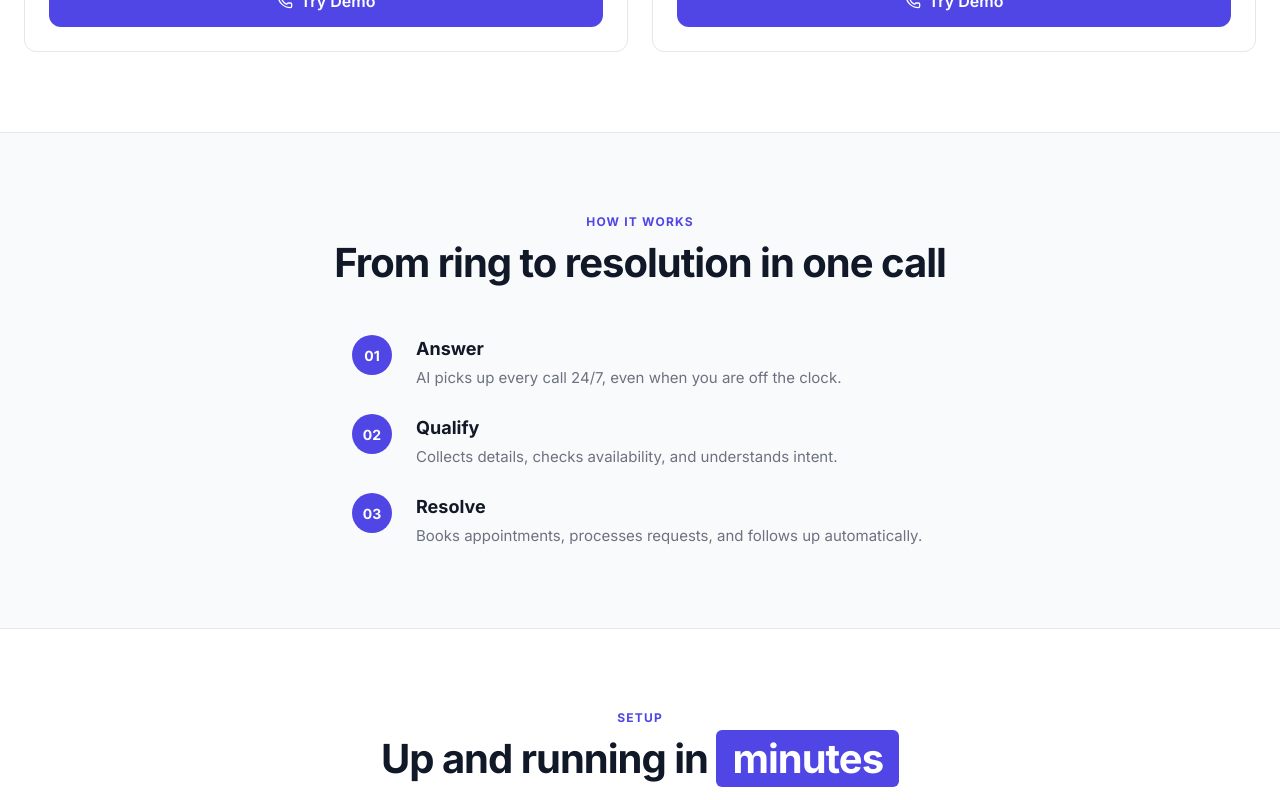
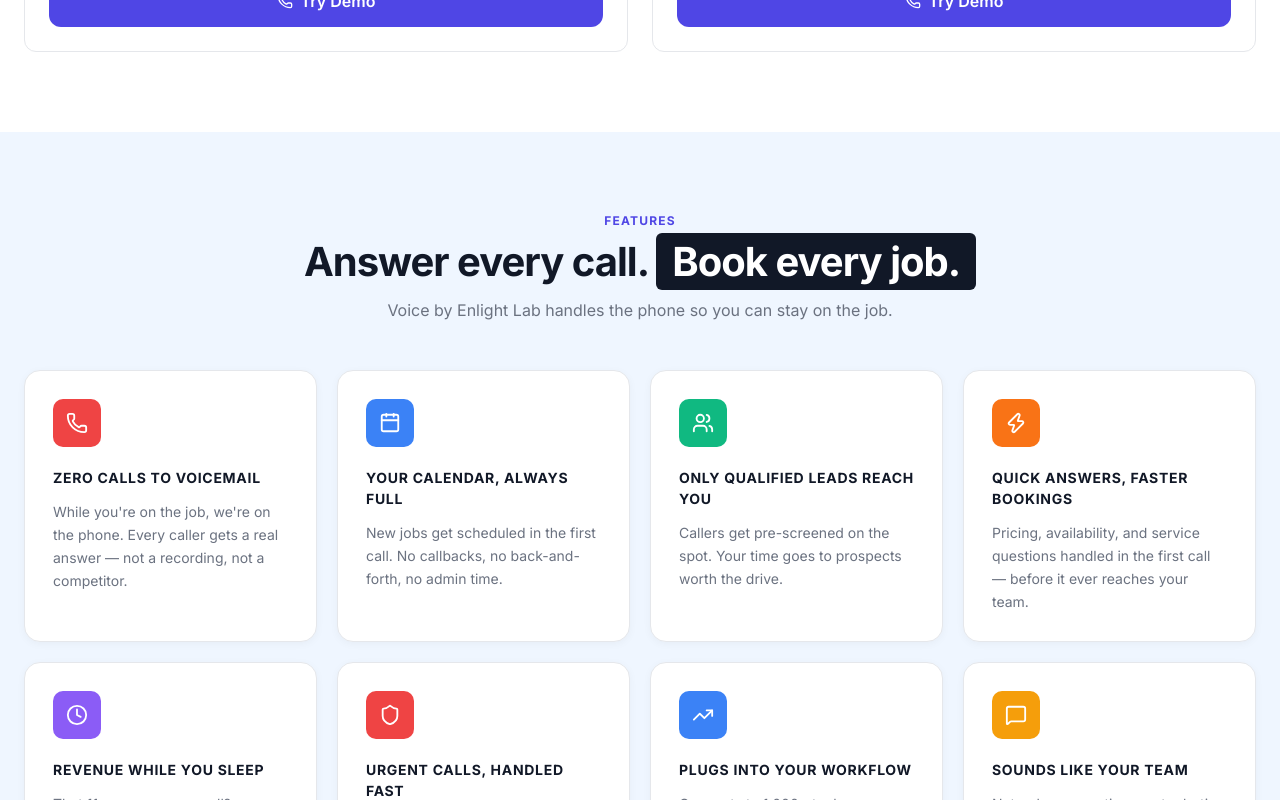
Before and after one commit to Shravankotagi/voice-agents-, a Next.js app: page / in a window 1280 px wide. Shown: the part 1620-2420 px from the top of the page. Built offline with nearby package versions, Linux system fonts and the light colour scheme.

Commit message:
update footer with proper navigation links

```diff
--- a/app/page.tsx
+++ b/app/page.tsx
@@ -119,6 +119,7 @@ export default function HomePage() {
             <Image src="/enlight-lab-logo.png" alt="Enlight Lab" width={200} height={42} style={{ objectFit: "contain" }} />
           </div>
           <div className="nav-links">
+            <button className="nav-link" onClick={() => document.getElementById('features')?.scrollIntoView({ behavior: 'smooth' })}>Features</button>
             <button className="nav-link" onClick={() => document.getElementById('how-it-works')?.scrollIntoView({ behavior: 'smooth' })}>How It Works</button>
             <button className="nav-link" onClick={() => document.getElementById('industries')?.scrollIntoView({ behavior: 'smooth' })}>Industries</button>
             <button className="nav-link" onClick={() => document.getElementById('faq')?.scrollIntoView({ behavior: 'smooth' })}>FAQ</button>
@@ -323,6 +324,62 @@ export default function HomePage() {
         </div>
       </section>
 
+      {/* Features */}
+      <section id="features" className="section" style={{ background: "#EFF6FF" }}>
+        <div className="container">
+          <div style={{ textAlign: "center", marginBottom: "3rem" }}>
+            <p style={{ fontSize: "0.75rem", fontWeight: 700, textTransform: "uppercase", letterSpacing: "0.1em", color: "#4F46E5", marginBottom: "0.5rem" }}>Features</p>
+            <h2 className="section-title">
+              Answer every call.{" "}
+              <span style={{ background: "#111827", color: "#fff", padding: "0.1em 0.4em", borderRadius: "6px" }}>Book every job.</span>
+            </h2>
+            <p style={{ color: "#6B7280", fontSize: "1rem", marginTop: "0.75rem" }}>
+              Voice by Enlight Lab handles the phone so you can stay on the job.
+            </p>
+          </div>
+          <div className="features-section-grid">
+            {[
+              { color: "#EF4444", icon: Phone, title: "Zero Calls to Voicemail", desc: "While you're on the job, we're on the phone. Every caller gets a real answer — not a recording, not a competitor." },
+              { color: "#3B82F6", icon: Calendar, title: "Your Calendar, Always Full", desc: "New jobs get scheduled in the first call. No callbacks, no back-and-forth, no admin time." },
+              { color: "#10B981", icon: Users, title: "Only Qualified Leads Reach You", desc: "Callers get pre-screened on the spot. Your time goes to prospects worth the drive." },
+              { color: "#F97316", icon: Zap, title: "Quick Answers, Faster Bookings", desc: "Pricing, availability, and service questions handled in the first call — before it ever reaches your team." },
+              { color: "#8B5CF6", icon: Clock, title: "Revenue While You Sleep", desc: "That 11pm emergency call? Answered, qualified, and scheduled before morning." },
+              { color: "#EF4444", icon: Shield, title: "Urgent Calls, Handled Fast", desc: "Emergencies get flagged and routed to the right person immediately. No delays, no dropped balls." },
+              { color: "#3B82F6", icon: TrendingUp, title: "Plugs Into Your Workflow", desc: "Connects to 1,000+ tools — your CRM, calendar, and field service platform — out of the box." },
+              { color: "#F59E0B", icon: MessageSquare, title: "Sounds Like Your Team", desc: "Natural conversations, not robotic menus. Callers feel heard — and they book." },
+            ].map((f, i) => (
+              <motion.div
+                key={f.title}
+                initial={{ opacity: 0, y: 20 }}
+                whileInView={{ opacity: 1, y: 0 }}
+                viewport={{ once: true }}
+                transition={{ duration: 0.4, delay: i * 0.07 }}
+                style={{
+                  background: "#fff",
+                  border: "1.5px solid #E5E7EB",
+                  borderRadius: "16px",
+                  padding: "1.75rem",
+                  boxShadow: "0 2px 8px rgba(0,0,0,0.04)",
+                  transition: "box-shadow 0.2s, transform 0.2s",
+                }}
+                whileHover={{ y: -4, boxShadow: "0 8px 24px rgba(0,0,0,0.1)" }}
+              >
+                <div style={{
+                  width: "48px", height: "48px", borderRadius: "10px",
+                  background: f.color, display: "flex", alignItems: "center",
+                  justifyContent: "center", marginBottom: "1.25rem",
+                }}>
+                  <f.icon size={22} color="#fff" strokeWidth={2} />
+                </div>
+                <h3 style={{ fontSize: "0.875rem", fontWeight: 700, color: "#111827", textTransform: "uppercase", letterSpacing: "0.05em", marginBottom: "0.75rem" }}>{f.title}</h3>
+                <p style={{ fontSize: "0.875rem", color: "#6B7280", lineHeight: 1.65 }}>{f.desc}</p>
+              </motion.div>
+            ))}
+          </div>
+        </div>
+      </section>
+
+
       {/* How It Works */}
       <section id="how-it-works" className="section section-alt">
         <div className="container">
--- a/styles/globals.css
+++ b/styles/globals.css
@@ -653,3 +653,16 @@ h1, h2, h3 { color: var(--text-primary); font-weight: 700; }
 @media (max-width: 768px) {
   .testimonials-grid { grid-template-columns: 1fr; }
 }
+
+/* Features Section Grid */
+.features-section-grid {
+  display: grid;
+  grid-template-columns: repeat(4, 1fr);
+  gap: 1.25rem;
+}
+@media (max-width: 1024px) {
+  .features-section-grid { grid-template-columns: repeat(2, 1fr); }
+}
+@media (max-width: 640px) {
+  .features-section-grid { grid-template-columns: 1fr; }
+}
```
